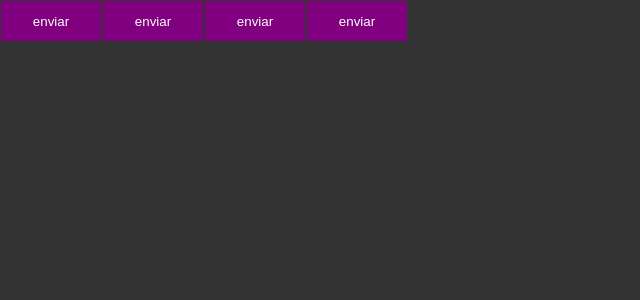
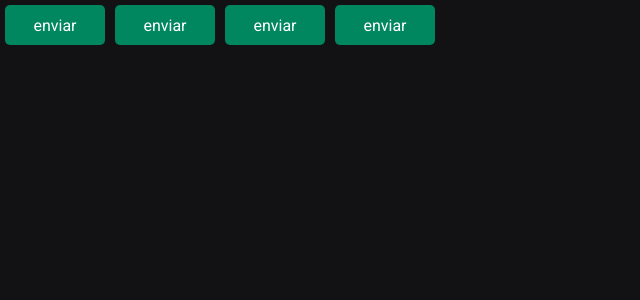
Before and after one commit to felipespinassi/ignite-timer, a React (Vite) app: page / in a window 1280 px wide. Shown: the top 300 px of the page, without its empty margins (0-640 px from the left). Built offline with nearby package versions, Linux system fonts and the light colour scheme.

Commit message:
adicionando estilod globais

```diff
--- a/index.html
+++ b/index.html
@@ -1,8 +1,13 @@
 <!DOCTYPE html>
 <html lang="en">
   <head>
+    <link rel="preconnect" href="https://fonts.googleapis.com">
+    <link rel="preconnect" href="https://fonts.gstatic.com" crossorigin>
     <meta charset="UTF-8" />
     <meta name="viewport" content="width=device-width, initial-scale=1.0" />
+
+
+    <link href="https://fonts.googleapis.com/css2?family=Roboto+Mono:wght@700&family=Roboto:wght@400;700&display=swap" rel="stylesheet"/>
     <title>Vite + React + TS</title>
   </head>
   <body>
--- a/src/components/Button.styles.ts
+++ b/src/components/Button.styles.ts
@@ -15,14 +15,9 @@
 export const ButtonContainer = styled.button<ButtonContainerProps>`
   width: 100px;
   height: 40px;
-  background-color: ${(props) => props.theme.primary};
+  background-color: ${(props) => props.theme["green-500"]};
   color: ${(props) => props.theme.white};
   border: 0;
-  margin: 1px;
-
-  /* ${(props) => {
-    return css`
-      background-color: ${buttonVariants[props.variant]};
-    `;
-  }} */
+  margin: 5px;
+  border-radius: 5px;
 `;
--- a/src/styles/global.ts
+++ b/src/styles/global.ts
@@ -7,9 +7,19 @@
         box-sizing:border-box
     }
 
+    :focus{
+        outline: 0;
+        box-shadow: 0 0 0 2px ${(props) => props.theme["green-500"]};
+    }
+
     body{
-        background: #333;
-        color: #fff
+        background: ${(props) => props.theme["gray-900"]};
+        color: ${(props) => props.theme["gray-300"]};
+    }
+    border-style, input-security,textarea, button {
+        font-family: 'Roboto', sans-serif;
+        font-weight: 400 ;
+        font-size: 1rem;
     }
 
 `;
--- a/src/styles/themes/default.ts
+++ b/src/styles/themes/default.ts
@@ -1,5 +1,21 @@
 export const defaultTheme = {
-  white: "#fff",
-  primary: "purple",
-  secondary: "orange",
+  white: "#FFF",
+
+  "gray-100": "#E1E1E6",
+  "gray-300": "#C4C4CC",
+  "gray-400": "#8D8D99",
+  "gray-500": "#7C7C8A",
+  "gray-600": "#323238",
+  "gray-700": "#29292E",
+  "gray-800": "#202024",
+  "gray-900": "#121214",
+
+  "green-300": "#00B37E",
+  "green-500": "#00875F",
+  "green-700": "#015F43",
+
+  "red-500": "#AB222E",
+  "red-700": "#7A1921",
+
+  "yellow-500": "#FBA94C",
 };
```
